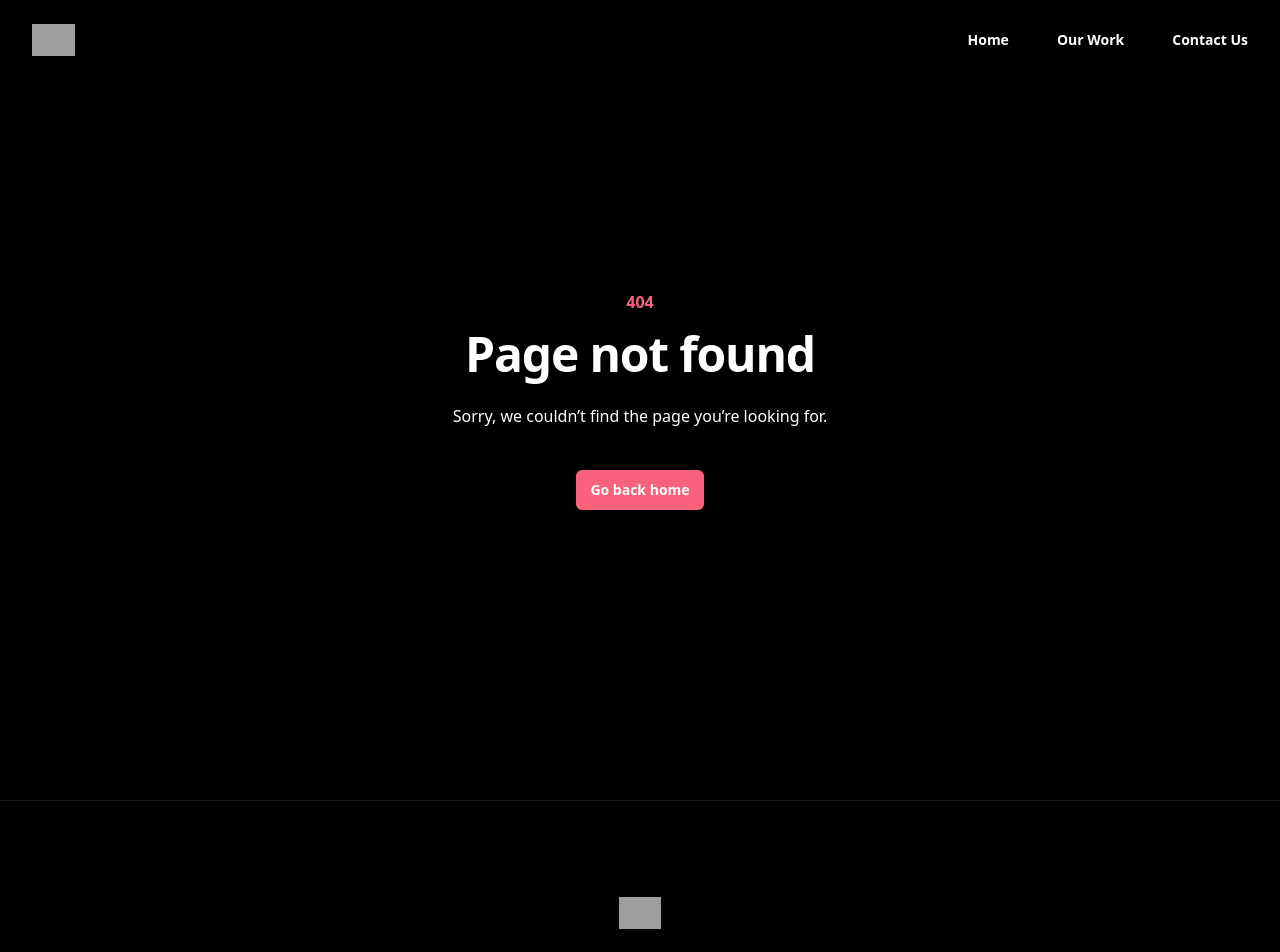
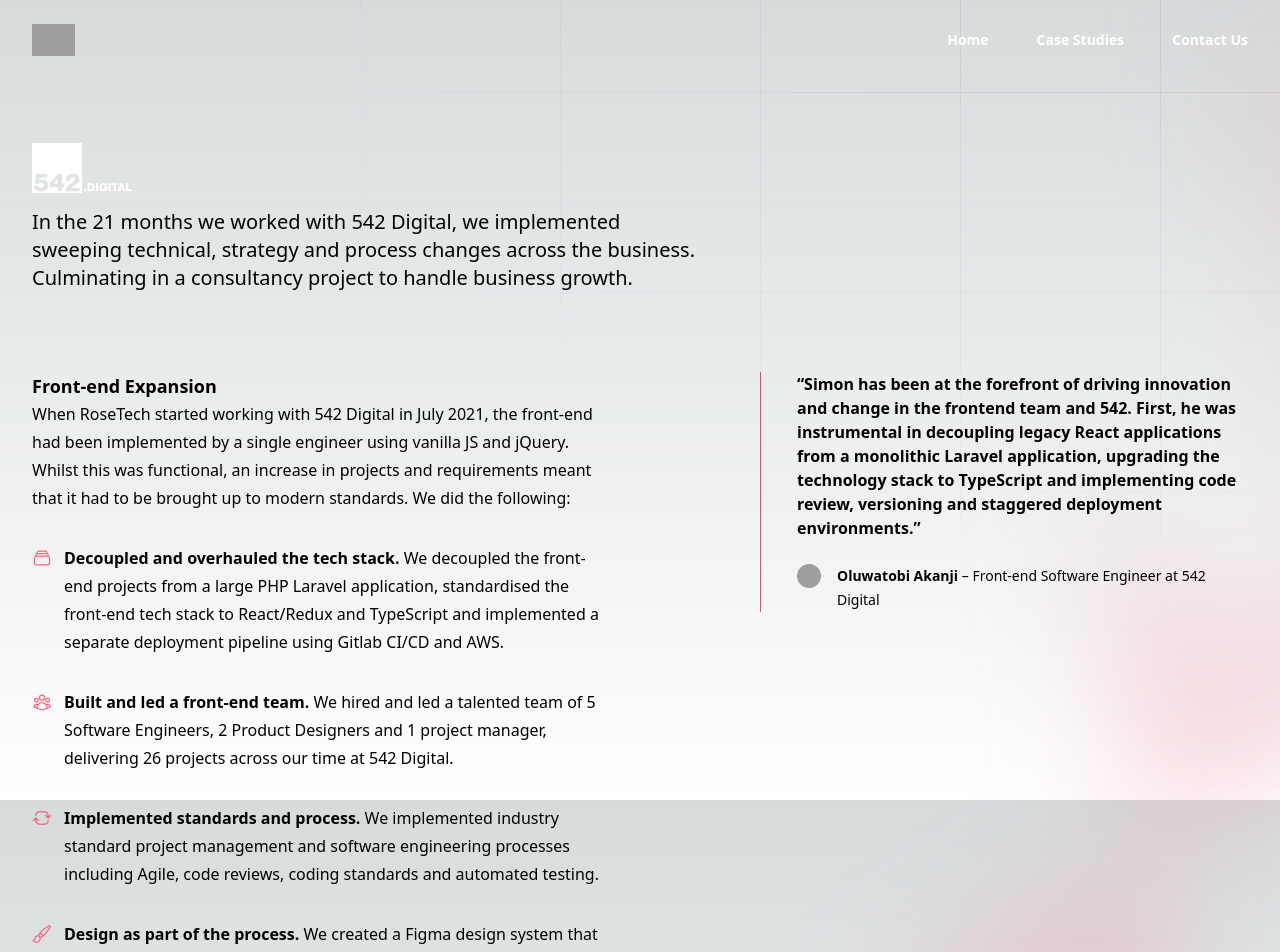
Before and after one commit to simonrose121/rose.tech, a Next.js app: page /case-studies/542-digital in a window 1280 px wide. Before the commit this address had no page. Shown: the top 952 px of the page. Built offline with nearby package versions, Linux system fonts and the light colour scheme; grey boxes are pictures that could not be loaded.

Commit message:
feat: initial layout for 542 case study

```diff
--- /dev/null
+++ b/app/case-studies/542-digital/page.tsx
@@ -0,0 +1,199 @@
+import {
+	CheckCircleIcon,
+	InformationCircleIcon,
+} from '@heroicons/react/20/solid';
+import {
+	ArrowPathRoundedSquareIcon,
+	PaintBrushIcon,
+	RectangleStackIcon,
+	UserGroupIcon,
+} from '@heroicons/react/24/outline';
+
+export default function OurWork542() {
+	return (
+		<div className="relative isolate overflow-hidden py-24 sm:py-32">
+			<div
+				className="absolute -top-80 left-[max(6rem,33%)] -z-10 transform-gpu blur-3xl sm:left-1/2 md:top-20 lg:ml-20 xl:top-3 xl:ml-56"
+				aria-hidden="true"
+			>
+				<div
+					className="aspect-[801/1036] w-[50.0625rem] bg-gradient-to-tr from-primary-500 to-gray-300 opacity-30"
+					style={{
+						clipPath:
+							'polygon(63.1% 29.6%, 100% 17.2%, 76.7% 3.1%, 48.4% 0.1%, 44.6% 4.8%, 54.5% 25.4%, 59.8% 49.1%, 55.3% 57.9%, 44.5% 57.3%, 27.8% 48%, 35.1% 81.6%, 0% 97.8%, 39.3% 100%, 35.3% 81.5%, 97.2% 52.8%, 63.1% 29.6%)',
+					}}
+				/>
+			</div>
+			<div className="mx-auto max-w-7xl px-6 lg:px-8">
+				<div className="mx-auto max-w-2xl lg:mx-0">
+					<div
+						style={{
+							fill: 'white',
+							width: '100%',
+							maxHeight: '100%',
+						}}
+						className="w-auto"
+					>
+						<svg
+							width="100px"
+							height="80px"
+							viewBox="0 0 68 34"
+							xmlns="http://www.w3.org/2000/svg"
+						>
+							<g clipPath="url(#clip0_3_8496)">
+								<path d="M34 34H0V0H34V34ZM1.41667 29.138C1.598 31.9827 3.59267 32.946 6.188 32.946C8.93067 32.946 11.0273 31.4953 11.0273 28.5827C11.0273 26.1347 9.486 24.7407 7.072 24.7407C6.17667 24.7407 5.36067 24.99 4.77133 25.5907H4.73733L5.17933 23.4487H10.404V21.012H2.958L1.81333 27.676H4.42C4.87333 26.9507 5.48533 26.7807 6.30133 26.7807C7.50267 26.7807 8.16 27.574 8.16 28.73C8.16 29.886 7.33267 30.6227 6.19933 30.6227C5.338 30.6227 4.30667 30.0787 4.30667 29.1493H1.41667V29.138ZM20.2413 27.7327V21.0007H17.4873L12.2173 27.472V30.158H17.374V32.776H20.2527V30.158H21.794V27.7213H20.2413V27.7327ZM14.45 27.7327L17.4193 23.9247H17.4533V27.7327H14.45ZM32.3227 32.7873V30.3507H26.724C27.506 29.6027 27.9367 29.308 28.8547 28.764C30.5773 27.6873 32.198 26.8713 32.198 24.5933C32.198 22.0773 30.124 20.8533 27.7893 20.8533C24.8653 20.8533 22.9727 22.8253 23.154 25.7493H25.84C25.84 24.4687 26.282 23.3693 27.8007 23.3693C28.73 23.3693 29.3193 23.9133 29.3193 24.8427C29.3193 25.636 28.6733 26.214 27.778 26.8033C26.8487 27.3927 25.7153 27.982 24.7067 28.866C23.5393 29.8747 22.882 31.28 22.8593 32.7873H32.3227Z"></path>
+								<path d="M35.3486 31.3594H36.7766V32.7874H35.3486V31.3594Z"></path>
+								<path d="M37.7626 27.3134H40.12C41.7973 27.3134 42.806 28.3334 42.806 30.022C42.806 31.8127 41.786 32.776 40.12 32.776H37.7626V27.3134ZM39.1906 31.5634H39.8593C40.936 31.5407 41.3666 31.1214 41.3666 30.022C41.3666 29.0134 40.834 28.5487 39.8593 28.5487H39.1906V31.5634Z"></path>
+								<path d="M43.5767 27.3134H45.0047V32.7874H43.5767V27.3134Z"></path>
+								<path d="M51.0453 32.7873H50.1273L50.048 32.1867C49.6853 32.7193 49.0166 32.9007 48.518 32.9007C46.852 32.9007 45.7866 31.6313 45.7866 30.056C45.7866 28.4693 46.852 27.2 48.518 27.2C49.6513 27.2 50.8753 27.8007 50.9886 29.172H49.5606C49.504 28.7073 49.062 28.424 48.484 28.424C47.566 28.424 47.2146 29.2287 47.2146 30.0447C47.2146 30.8607 47.566 31.6653 48.484 31.6653C49.1866 31.6653 49.6513 31.3367 49.742 30.838H48.7446V29.784H51.0453V32.7873Z"></path>
+								<path d="M51.952 27.3134H53.38V32.7874H51.952V27.3134Z"></path>
+								<path d="M58.7067 28.5374H57.0747V32.7874H55.6467V28.5374H54.0146V27.3134H58.7067V28.5374Z"></path>
+								<path d="M60.112 27.3134H61.5627L63.614 32.7874H62.1293L61.7893 31.8014H59.8853L59.5453 32.7874H58.0833L60.112 27.3134ZM60.2026 30.7474H61.4493L60.8487 28.832H60.8373L60.2026 30.7474Z"></path>
+								<path d="M64.022 27.3134H65.45V31.5634H68V32.7874H64.022V27.3134Z"></path>
+							</g>
+						</svg>
+					</div>
+					<p className="text-xl">
+						In the 21 months we worked with 542 Digital, we
+						implemented sweeping technical, strategy and process
+						changes across the business. Culminating in a
+						consultancy project to handle business growth.
+					</p>
+				</div>
+				<div className="mx-auto mt-16 grid max-w-2xl grid-cols-1 gap-x-8 gap-y-16 lg:mx-0 lg:mt-10 lg:max-w-none lg:grid-cols-12">
+					<div className="relative lg:order-last lg:col-span-5">
+						<svg
+							className="absolute -top-[40rem] left-1 -z-10 h-[64rem] w-[175.5rem] -translate-x-1/2 stroke-gray-900/10 [mask-image:radial-gradient(64rem_64rem_at_111.5rem_0%,white,transparent)]"
+							aria-hidden="true"
+						>
+							<defs>
+								<pattern
+									id="e87443c8-56e4-4c20-9111-55b82fa704e3"
+									width={200}
+									height={200}
+									patternUnits="userSpaceOnUse"
+								>
+									<path d="M0.5 0V200M200 0.5L0 0.499983" />
+								</pattern>
+							</defs>
+							<rect
+								width="100%"
+								height="100%"
+								strokeWidth={0}
+								fill="url(#e87443c8-56e4-4c20-9111-55b82fa704e3)"
+							/>
+						</svg>
+						<figure className="mt-10 border-l border-secondary-500 pl-9">
+							<blockquote className="font-semibold">
+								<p>
+									“Simon has been at the forefront of driving
+									innovation and change in the frontend team
+									and 542. First, he was instrumental in
+									decoupling legacy React applications from a
+									monolithic Laravel application, upgrading
+									the technology stack to TypeScript and
+									implementing code review, versioning and
+									staggered deployment environments.”
+								</p>
+							</blockquote>
+							<figcaption className="mt-6 flex gap-x-4">
+								<img
+									className="h-6 w-6 flex-none rounded-full bg-gray-50"
+									src="https://media.licdn.com/dms/image/C5603AQH7pxqbHCeENQ/profile-displayphoto-shrink_800_800/0/1626779961863?e=1697068800&v=beta&t=614rVbT0cjGtoKVtU-wd-k3cRhp0P3-OqsewUmuxKzY"
+									alt=""
+								/>
+								<div className="text-sm leading-6">
+									<strong className="font-semibol">
+										Oluwatobi Akanji
+									</strong>{' '}
+									– Front-end Software Engineer at 542 Digital
+								</div>
+							</figcaption>
+						</figure>
+					</div>
+					<div className="max-w-xl text-base leading-7 lg:col-span-7">
+						<div className="mt-10 max-w-2xl">
+							<h2 className="text-lg font-semibold">
+								Front-end Expansion
+							</h2>
+							<p>
+								When RoseTech started working with 542 Digital
+								in July 2021, the front-end had been implemented
+								by a single engineer using vanilla JS and
+								jQuery. Whilst this was functional, an increase
+								in projects and requirements meant that it had
+								to be brought up to modern standards. We did the
+								following:
+							</p>
+							<ul role="list" className="mt-8 max-w-xl space-y-8">
+								<li className="flex gap-x-3">
+									<RectangleStackIcon
+										className="mt-1 h-5 w-5 flex-none text-primary-500"
+										aria-hidden="true"
+									/>
+									<span>
+										<strong className="font-semibold">
+											Decoupled and overhauled the tech
+											stack.
+										</strong>{' '}
+										We decoupled the front-end projects from
+										a large PHP Laravel application,
+										standardised the front-end tech stack to
+										React/Redux and TypeScript and
+										implemented a separate deployment
+										pipeline using Gitlab CI/CD and AWS.
+									</span>
+								</li>
+								<li className="flex gap-x-3">
+									<UserGroupIcon
+										className="mt-1 h-5 w-5 flex-none text-primary-500"
+										aria-hidden="true"
+									/>
+									<span>
+										<strong className="font-semibold">
+											Built and led a front-end team.
+										</strong>{' '}
+										We hired and led a talented team of 5
+										Software Engineers, 2 Product Designers
+										and 1 project manager, delivering 26
+										projects across our time at 542 Digital.
+									</span>
+								</li>
+								<li className="flex gap-x-3">
+									<ArrowPathRoundedSquareIcon
+										className="mt-1 h-5 w-5 flex-none text-primary-500"
+										aria-hidden="true"
+									/>
+									<span>
+										<strong className="font-semibold">
+											Implemented standards and process.
+										</strong>{' '}
+										We implemented industry standard project
+										management and software engineering
+										processes including Agile, code reviews,
+										coding standards and automated testing.
+									</span>
+								</li>
+								<li className="flex gap-x-3">
+									<PaintBrushIcon
+										className="mt-1 h-5 w-5 flex-none text-primary-500"
+										aria-hidden="true"
+									/>
+									<span>
+										<strong className="font-semibold">
+											Design as part of the process.
+										</strong>{' '}
+										We created a Figma design system that
+										allowed applications to be rapidly
+										prototyped for client review before a
+										line of code was written.
+									</span>
+								</li>
+							</ul>
+						</div>
+					</div>
+				</div>
+			</div>
+		</div>
+	);
+}
--- a/app/our-work/page.tsx
+++ b/app/case-studies/page.tsx
@@ -2,7 +2,7 @@ import Link from 'next/link';
 import { Client, clients } from '../components/clients';
 
 const logoColour = 'white';
-const logoWidth = '50px';
+const logoWidth = '40px';
 const logoHeight = '80px';
 
 type CaseStudy = {
@@ -21,18 +21,19 @@ const caseStudies: Array<CaseStudy> = [
 		client: clients(logoColour, logoWidth, logoHeight).find(
 			(c) => c.name === '542 Digital'
 		),
-		href: '/our-work/542-digital',
+		href: '/case-studies/542-digital',
 		description: `Technical strategy implementation, process transformation and growth consultancy.`,
 		bgUrl: '542.png',
 		colour: '#2C68FF',
+		name: '542 Digital',
 	},
 	{
 		id: 2,
 		client: clients(logoColour, logoWidth, logoHeight).find(
 			(c) => c.name === 'World Gold Council'
 		),
-		href: '/our-work/world-gold-council',
-		description: `Financial dashboards using a performant and reusable solution.`,
+		href: '/case-studies/world-gold-council',
+		description: `Development of financial dashboards using a performant and reusable solution.`,
 		bgUrl: 'wgc.png',
 		colour: '#886116',
 	},
@@ -41,8 +42,8 @@ const caseStudies: Array<CaseStudy> = [
 		client: clients(logoColour, logoWidth, logoHeight).find(
 			(c) => c.name === 'MTa Learning'
 		),
-		href: '/our-work/mta-learning',
-		description: `Product ownership, technical architecture and project management.`,
+		href: '/case-studies/mta-learning',
+		description: `Product ownership, technical architecture, hiring and project management.`,
 		bgUrl: 'mta.png',
 		colour: '#402867',
 	},
@@ -51,8 +52,8 @@ const caseStudies: Array<CaseStudy> = [
 		client: clients(logoColour, logoWidth, logoHeight).find(
 			(c) => c.name === 'Sheffield Hallam University'
 		),
-		href: '/our-work/end-point-assessment',
-		description: `Assessment processes for the next generation of tech leaders.`,
+		href: '/case-studies/end-point-assessment',
+		description: `Creation and implementation of assessment processes for the next generation of tech leaders.`,
 		colour: '#B6004C',
 		bgUrl: 'epa.png',
 		name: 'End Point Assessment',
@@ -62,8 +63,8 @@ const caseStudies: Array<CaseStudy> = [
 		client: clients(logoColour, logoWidth, logoHeight).find(
 			(c) => c.name === 'Loughborough University'
 		),
-		href: '/our-work/cognitive-function-task',
-		description: `A gamified assessment system to measure dyscalculia in children .`,
+		href: '/case-studies/cognitive-function-task',
+		description: `Design and development of a gamified assessment system to measure dyscalculia in children.`,
 		colour: '#6F3092',
 		bgUrl: 'numeralis.png',
 		name: 'Numeralis',
@@ -73,8 +74,8 @@ const caseStudies: Array<CaseStudy> = [
 		client: clients(logoColour, logoWidth, logoHeight).find(
 			(c) => c.name === 'Loughborough University'
 		),
-		href: '/our-work/cognitive-function-task',
-		description: `A gamified assessment system to measure cognitive function.`,
+		href: '/case-studies/cognitive-function-task',
+		description: `Design and development of a gamified assessment system to measure cognitive function.`,
 		colour: '#6F3092',
 		bgUrl: 'cft.png',
 		name: 'Cognitive Function Task',
@@ -84,8 +85,8 @@ const caseStudies: Array<CaseStudy> = [
 		client: clients(logoColour, logoWidth, logoHeight).find(
 			(c) => c.name === 'Sheffield Hallam University'
 		),
-		href: '/our-work/pirate-plunder',
-		description: `A programming game to teach block-based procedural abstraction.`,
+		href: '/case-studies/pirate-plunder',
+		description: `Design and development of a programming game to teach block-based procedural abstraction.`,
 		colour: '#6F3092',
 		bgUrl: 'pp.png',
 		name: 'Pirate Plunder',
@@ -96,34 +97,41 @@ export default function CaseStudies() {
 	return (
 		<div className="py-24 sm:py-32">
 			<div className="mx-auto max-w-7xl px-6 lg:px-8">
+				<img
+					src="https://images.unsplash.com/photo-1692102578743-f45ca3208fb0?ixlib=rb-4.0.3&ixid=M3wxMjA3fDB8MHxwaG90by1wYWdlfHx8fGVufDB8fHx8fA%3D%3D&auto=format&fit=crop&w=1543&q=80&blend=111827&sat=-100&exp=10&blend-mode=multiply"
+					alt=""
+					className="absolute inset-0 -z-10 h-full w-full object-cover"
+				/>
 				<div className="mx-auto max-w-2xl text-center">
 					<h2 className="text-3xl font-bold tracking-tight text-white sm:text-4xl">
-						Our Work
+						Case Studies
 					</h2>
 					<p className="mt-2 text-lg leading-8 text-gray-200">
 						Read about how RoseTech have implemented software,
 						strategy and process for our clients.
 					</p>
 				</div>
-				<div className="mx-auto mt-16 grid max-w-2xl auto-rows-fr grid-cols-1 gap-8 sm:mt-20 lg:mx-0 lg:max-w-none lg:grid-cols-3">
+				<div className="mx-auto mt-16 grid max-w-2xl auto-rows-fr grid-cols-1 gap-8 sm:mt-20 lg:mx-0 lg:max-w-none lg:grid-cols-2">
 					{caseStudies.map((post) => {
 						if (post.client)
 							return (
 								<Link
 									href={post.href}
 									key={post.id}
-									className="relative isolate flex flex-row justify-between overflow-hidden rounded-2xl py-8 gap-4 shadow-md cursor-pointer bg-gray-900 hover:scale-105 transition duration-300 ease-in-out"
+									className="relative isolate flex flex-row justify-between overflow-hidden rounded-2xl py-8 gap-4 shadow-lg cursor-pointer bg-gray-900 hover:scale-105 transition duration-300 ease-in-out"
 								>
-									<div className="px-8 flex basis-2/3 flex-col gap-4">
-										<div className="fill-white flex justify-start w-24 h-auto">
+									<div className="px-8 flex basis-2/3 flex-col text-base">
+										<div className="fill-white flex justify-start w-24 h-auto mb-6">
 											{post.client.svg}
 										</div>
-										<h2 className="font-semibold">
-											{post.name ?? post.client.name}
-										</h2>
-										<p className="flex">
-											{post.description}
-										</p>
+										<div>
+											<dt className="inline font-semibold">
+												{post.name ?? post.client.name}.
+											</dt>{' '}
+											<p className="inline text-gray-200">
+												{post.description}
+											</p>
+										</div>
 									</div>
 									<div className="flex basis-1/3">
 										<img
--- a/app/components/header.tsx
+++ b/app/components/header.tsx
@@ -7,7 +7,7 @@ import { Bars3Icon, XMarkIcon } from '@heroicons/react/24/outline';
 export const navigation = {
 	pages: [
 		{ name: 'Home', href: '/' },
-		{ name: 'Our Work', href: '/our-work' },
+		{ name: 'Case Studies', href: '/case-studies' },
 		// { name: 'Our Journey', href: '/our-journey' },
 		{ name: 'Contact Us', href: '/contact-us' },
 	],
```
Also changed, not shown: public/our-work/542/growth-presentation.png (added).
